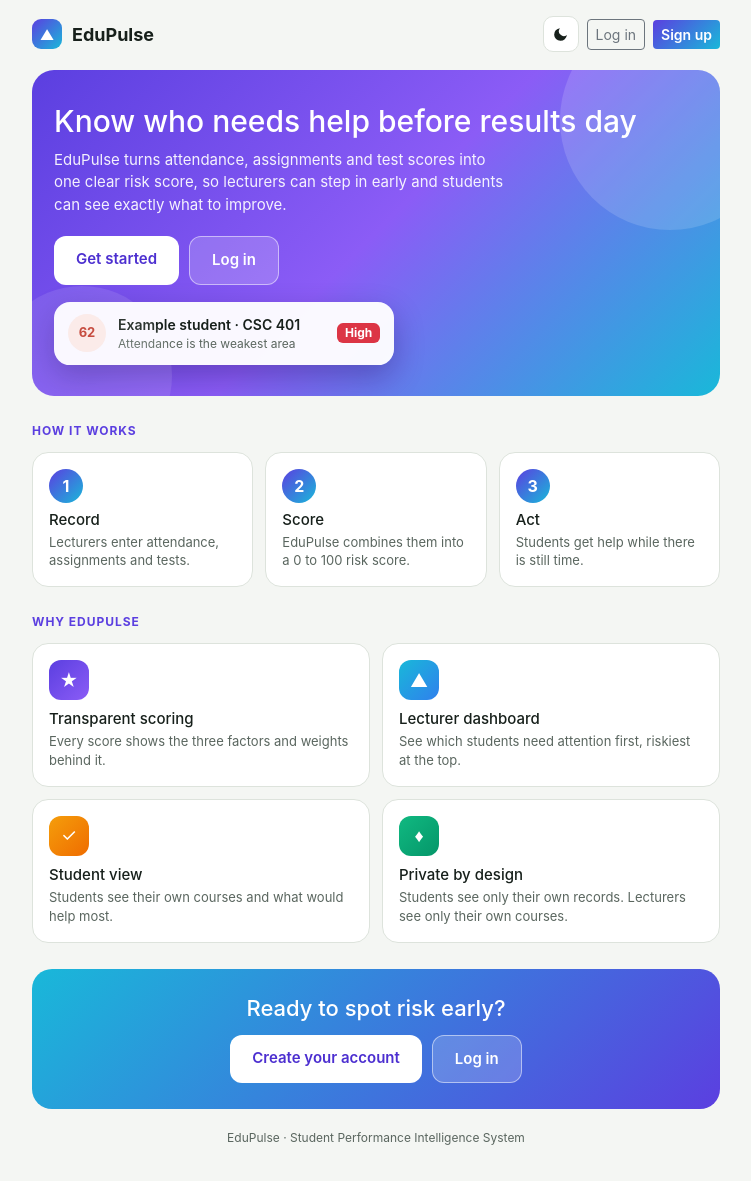
After one commit to ChibuikeChad/edupulse, a Flask app: template templates/landing.html in a window 1280 px wide. The commit adds this page. Shown: the whole page, without its empty margins (264-1015 px from the left). Run offline with Flask 3, Linux system fonts and the light colour scheme; the template is opened without the code that fills it, so the values that code supplies are empty.

Commit message:
Redesign: landing page

```diff
--- a/app.py
+++ b/app.py
@@ -13,7 +13,7 @@ app.secret_key = os.environ.get("SECRET_KEY", "dev-only-key")  # signs the login
 def home():
     if "user_id" in session:
         return redirect(url_for("dashboard"))
-    return redirect(url_for("login"))
+    return render_template("landing.html")
 
 
 @app.route("/login", methods=["GET", "POST"])
--- a/static/style.css
+++ b/static/style.css
@@ -77,3 +77,44 @@ a:hover .card { transform: translateY(-2px); border-color: var(--ac); }
   background: var(--surface);
   color: var(--tx);
 }
+
+/* Landing page */
+.l-wrap { max-width: 720px; margin: 0 auto; padding: 16px; }
+.l-nav { display: flex; justify-content: space-between; align-items: center; margin-bottom: 18px; }
+.l-brand { display: flex; align-items: center; gap: 10px; font-weight: 700; font-size: 18px; }
+.l-hero {
+  background: linear-gradient(135deg, #5B3FE0 0%, #8B5CF6 50%, #19B8D9 100%);
+  color: #fff; border-radius: 22px; padding: 34px 22px 26px;
+  position: relative; overflow: hidden; margin-bottom: 22px;
+}
+.l-hero::before { content: ""; position: absolute; right: -60px; top: -60px; width: 220px; height: 220px; border-radius: 50%; background: rgba(255,255,255,.14); }
+.l-hero::after { content: ""; position: absolute; left: -40px; bottom: -70px; width: 180px; height: 180px; border-radius: 50%; background: rgba(255,255,255,.10); }
+.l-hero h1 { font-size: 30px; line-height: 1.15; margin: 0 0 10px; position: relative; }
+.l-hero p { margin: 0 0 20px; opacity: .92; font-size: 15px; line-height: 1.5; max-width: 460px; position: relative; }
+.l-cta { display: flex; gap: 10px; flex-wrap: wrap; position: relative; }
+.lbtn { border: 0; border-radius: 12px; padding: 12px 22px; font-size: 15px; font-weight: 600; text-decoration: none; display: inline-block; }
+.lbtn-w { background: #fff; color: #4C2FD0; }
+.lbtn-g { background: rgba(255,255,255,.18); color: #fff; border: 1px solid rgba(255,255,255,.5); }
+.l-float {
+  position: relative; margin-top: 22px; background: rgba(255,255,255,.96); color: #17201B;
+  border-radius: 16px; padding: 12px 14px; display: flex; align-items: center; gap: 12px;
+  max-width: 340px; box-shadow: 0 12px 30px rgba(20,10,80,.3); animation: l-bob 4s ease-in-out infinite;
+}
+@keyframes l-bob { 50% { transform: translateY(-6px); } }
+.l-avatar { width: 38px; height: 38px; border-radius: 50%; background: #FBE9E7; color: #C0392B; display: flex; align-items: center; justify-content: center; font-weight: 700; font-size: 13px; flex-shrink: 0; }
+.l-sec { font-size: 12px; font-weight: 700; letter-spacing: .08em; color: var(--ac); margin: 26px 0 12px; text-transform: uppercase; }
+.l-steps, .l-feat { display: grid; gap: 12px; }
+.l-steps { grid-template-columns: repeat(3, 1fr); }
+.l-feat { grid-template-columns: 1fr 1fr; }
+.l-box { background: var(--surface); border: 1px solid var(--bd); border-radius: 16px; padding: 16px; }
+.l-box h3 { margin: 0 0 4px; font-size: 15px; }
+.l-box p { margin: 0; font-size: 13px; color: var(--t2); line-height: 1.45; }
+.l-num { width: 34px; height: 34px; border-radius: 50%; background: linear-gradient(135deg, var(--ac), var(--ac2)); color: #fff; display: flex; align-items: center; justify-content: center; font-weight: 700; margin-bottom: 8px; }
+.l-icon { width: 40px; height: 40px; border-radius: 12px; display: flex; align-items: center; justify-content: center; color: #fff; font-size: 18px; margin-bottom: 10px; }
+.l-band { background: linear-gradient(135deg, #19B8D9, #5B3FE0); color: #fff; border-radius: 20px; padding: 26px 20px; text-align: center; margin: 26px 0 14px; }
+.l-band h2 { margin: 0 0 14px; font-size: 22px; }
+.l-foot { text-align: center; font-size: 12px; color: var(--t2); padding: 6px 0 18px; }
+@media (max-width: 480px) {
+  .l-steps, .l-feat { grid-template-columns: 1fr; }
+  .l-hero h1 { font-size: 26px; }
+}
--- /dev/null
+++ b/templates/landing.html
@@ -0,0 +1,75 @@
+<!DOCTYPE html>
+<html lang="en">
+<head>
+  <meta charset="UTF-8">
+  <meta name="viewport" content="width=device-width, initial-scale=1">
+  <title>EduPulse - Know who needs help before results day</title>
+  <script>
+    (function () {
+      try {
+        var t = localStorage.getItem("theme");
+        if (!t && window.matchMedia("(prefers-color-scheme: dark)").matches) t = "dark";
+        document.documentElement.setAttribute("data-bs-theme", t || "light");
+      } catch (e) {}
+    })();
+  </script>
+  <link href="https://cdn.jsdelivr.net/npm/bootstrap@5.3.3/dist/css/bootstrap.min.css" rel="stylesheet">
+  <link href="{{ url_for('static', filename='style.css') }}" rel="stylesheet">
+</head>
+<body>
+<div class="l-wrap">
+
+  <div class="l-nav">
+    <div class="l-brand"><span class="brand-logo">&#9650;</span> EduPulse</div>
+    <div class="d-flex align-items-center gap-2">
+      <button id="theme-btn" class="theme-btn" type="button"></button>
+      <a href="/login" class="btn btn-outline-secondary btn-sm">Log in</a>
+      <a href="/signup" class="btn btn-success btn-sm">Sign up</a>
+    </div>
+  </div>
+
+  <div class="l-hero">
+    <h1>Know who needs help before results day</h1>
+    <p>EduPulse turns attendance, assignments and test scores into one clear risk score, so lecturers can step in early and students can see exactly what to improve.</p>
+    <div class="l-cta">
+      <a href="/signup" class="lbtn lbtn-w">Get started</a>
+      <a href="/login" class="lbtn lbtn-g">Log in</a>
+    </div>
+    <div class="l-float">
+      <div class="l-avatar">62</div>
+      <div class="flex-grow-1">
+        <div style="font-size:14px; font-weight:600;">Example student &middot; CSC 401</div>
+        <div style="font-size:12px; color:#5A665F;">Attendance is the weakest area</div>
+      </div>
+      <span class="badge text-bg-danger">High</span>
+    </div>
+  </div>
+
+  <div class="l-sec">How it works</div>
+  <div class="l-steps">
+    <div class="l-box"><div class="l-num">1</div><h3>Record</h3><p>Lecturers enter attendance, assignments and tests.</p></div>
+    <div class="l-box"><div class="l-num">2</div><h3>Score</h3><p>EduPulse combines them into a 0 to 100 risk score.</p></div>
+    <div class="l-box"><div class="l-num">3</div><h3>Act</h3><p>Students get help while there is still time.</p></div>
+  </div>
+
+  <div class="l-sec">Why EduPulse</div>
+  <div class="l-feat">
+    <div class="l-box"><div class="l-icon" style="background:linear-gradient(135deg,#5B3FE0,#8B5CF6)">&#9733;</div><h3>Transparent scoring</h3><p>Every score shows the three factors and weights behind it.</p></div>
+    <div class="l-box"><div class="l-icon" style="background:linear-gradient(135deg,#19B8D9,#2F80ED)">&#9650;</div><h3>Lecturer dashboard</h3><p>See which students need attention first, riskiest at the top.</p></div>
+    <div class="l-box"><div class="l-icon" style="background:linear-gradient(135deg,#F59E0B,#EF6C00)">&#10003;</div><h3>Student view</h3><p>Students see their own courses and what would help most.</p></div>
+    <div class="l-box"><div class="l-icon" style="background:linear-gradient(135deg,#10B981,#059669)">&#9830;</div><h3>Private by design</h3><p>Students see only their own records. Lecturers see only their own courses.</p></div>
+  </div>
+
+  <div class="l-band">
+    <h2>Ready to spot risk early?</h2>
+    <div class="l-cta" style="justify-content:center;">
+      <a href="/signup" class="lbtn lbtn-w">Create your account</a>
+      <a href="/login" class="lbtn lbtn-g">Log in</a>
+    </div>
+  </div>
+
+  <div class="l-foot">EduPulse &middot; Student Performance Intelligence System</div>
+</div>
+<script src="{{ url_for('static', filename='app.js') }}"></script>
+</body>
+</html>
```
